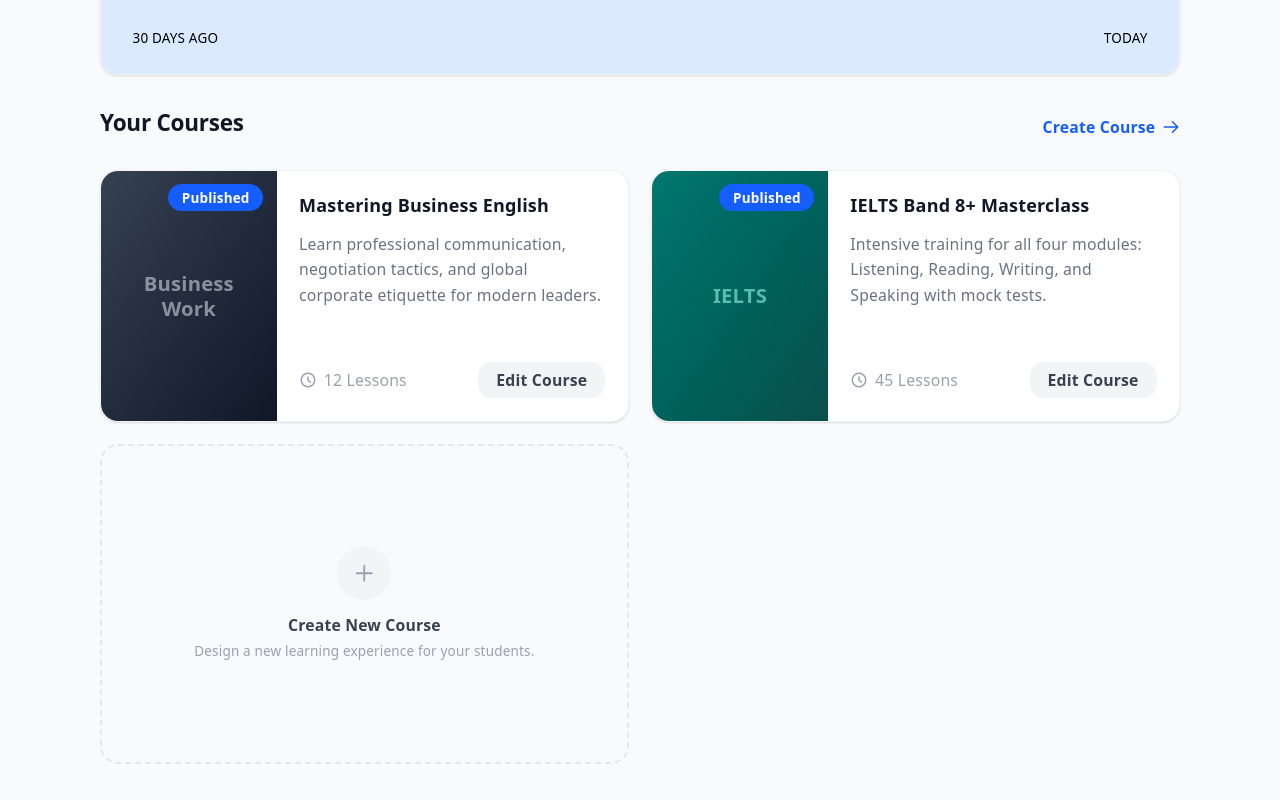
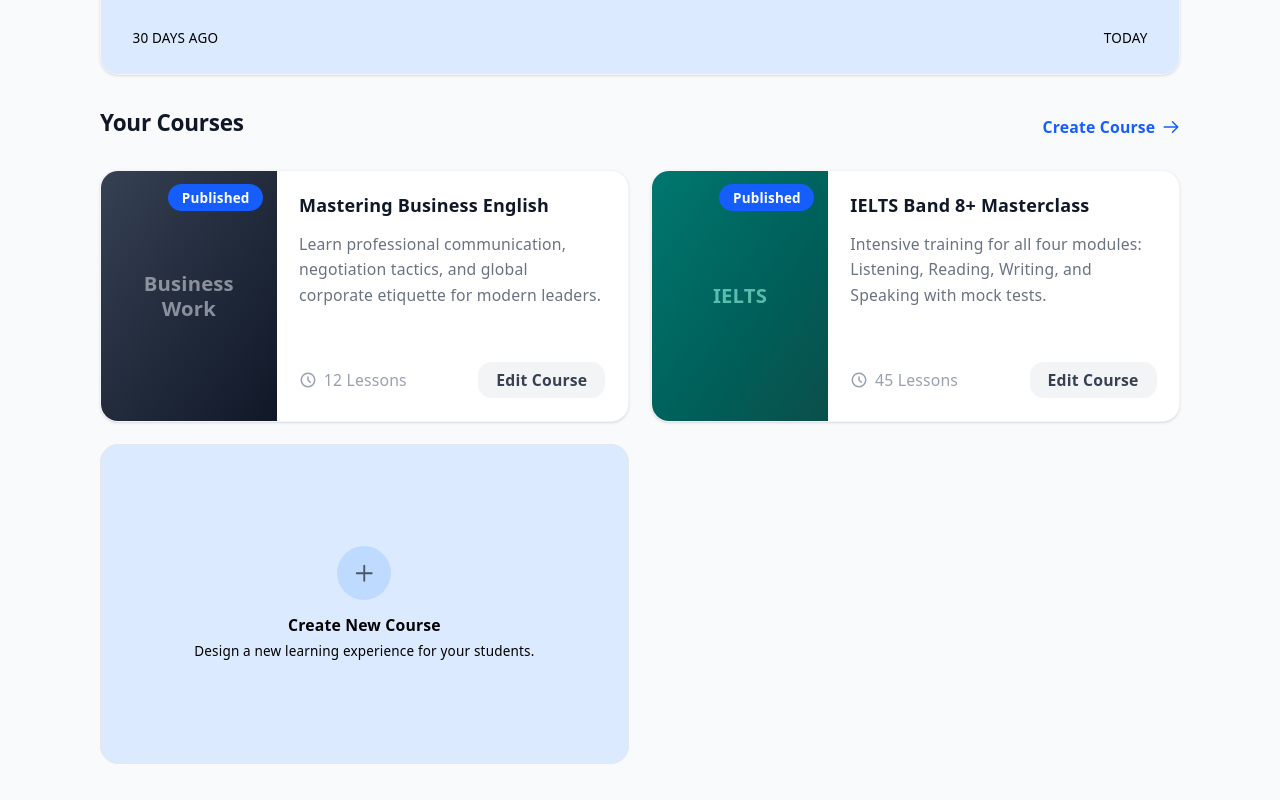
Before and after one commit to Janith303/English-Tutor, a React (Vite) app in the folder frontend/: page /tutor/dashboard in a window 1280 px wide. Shown: the part 963-1763 px from the top of the page. Built offline with nearby package versions, Linux system fonts and the light colour scheme.

Commit message:
update CreateAtelierCard styles

```diff
--- a/frontend/src/components/tutor/TutorCoursesGrid.jsx
+++ b/frontend/src/components/tutor/TutorCoursesGrid.jsx
@@ -4,11 +4,11 @@ function CreateAtelierCard({ onClick }) {
   return (
     <div
       onClick={onClick}
-      className="border-2 border-dashed border-gray-200 rounded-2xl flex flex-col items-center justify-center gap-3 min-h-[320px] cursor-pointer hover:border-blue-300 hover:bg-blue-50 hover:shadow-lg hover:-translate-y-1 transition-all duration-300 group"
+      className="bg-blue-100 border border-gray-200 rounded-2xl flex flex-col items-center justify-center gap-3 min-h-[320px] cursor-pointer hover:border-blue-300 hover:shadow-lg hover:-translate-y-1 transition-all duration-300 group"
     >
-      <div className="w-12 h-12 bg-gray-100 group-hover:bg-blue-100 rounded-full flex items-center justify-center transition-colors">
+      <div className="w-12 h-12 bg-blue-200 group-hover:bg-blue-100 rounded-full flex items-center justify-center transition-colors">
         <svg
-          className="w-5 h-5 text-gray-400 group-hover:text-blue-500 transition-colors"
+          className="w-5 h-5 text-gray-600 group-hover:text-blue-500 transition-colors"
           fill="none"
           stroke="currentColor"
           viewBox="0 0 24 24"
@@ -22,8 +22,8 @@ function CreateAtelierCard({ onClick }) {
         </svg>
       </div>
       <div className="text-center px-4">
-        <p className="font-semibold text-gray-700 text-sm">Create New Course</p>
-        <p className="text-xs text-gray-400 mt-1 leading-relaxed">
+        <p className="font-semibold text-black text-sm">Create New Course</p>
+        <p className="text-xs text-black mt-1 leading-relaxed">
           Design a new learning experience for your students.
         </p>
       </div>
```
